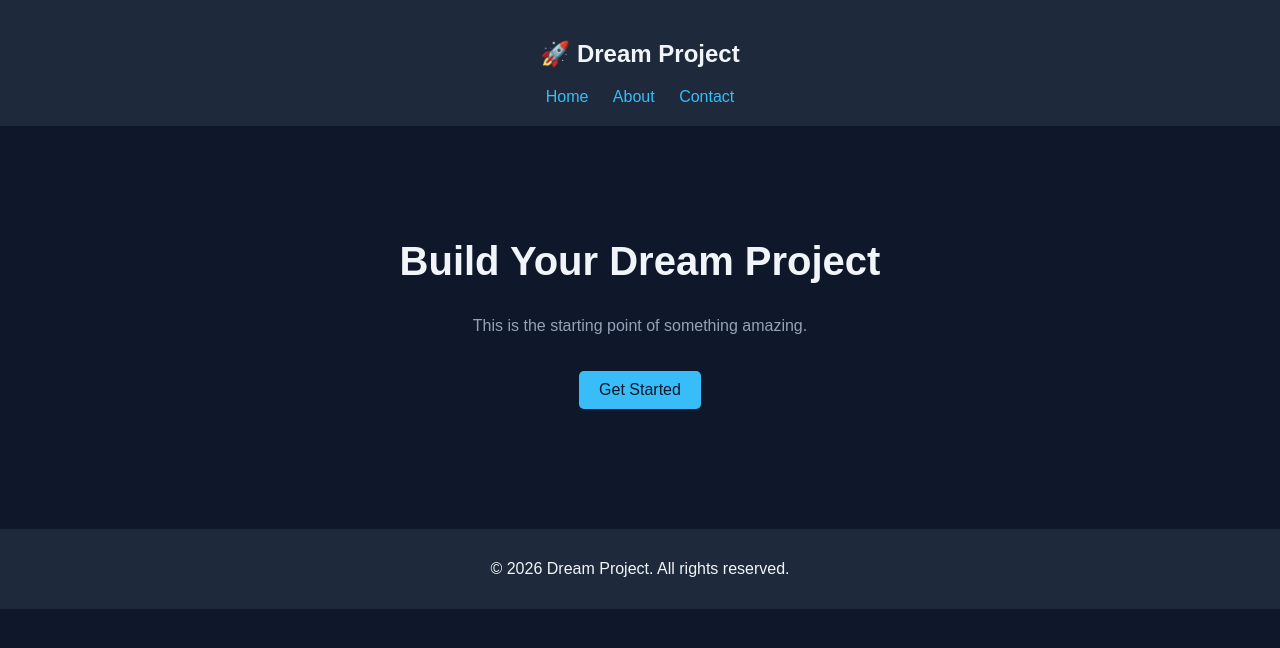
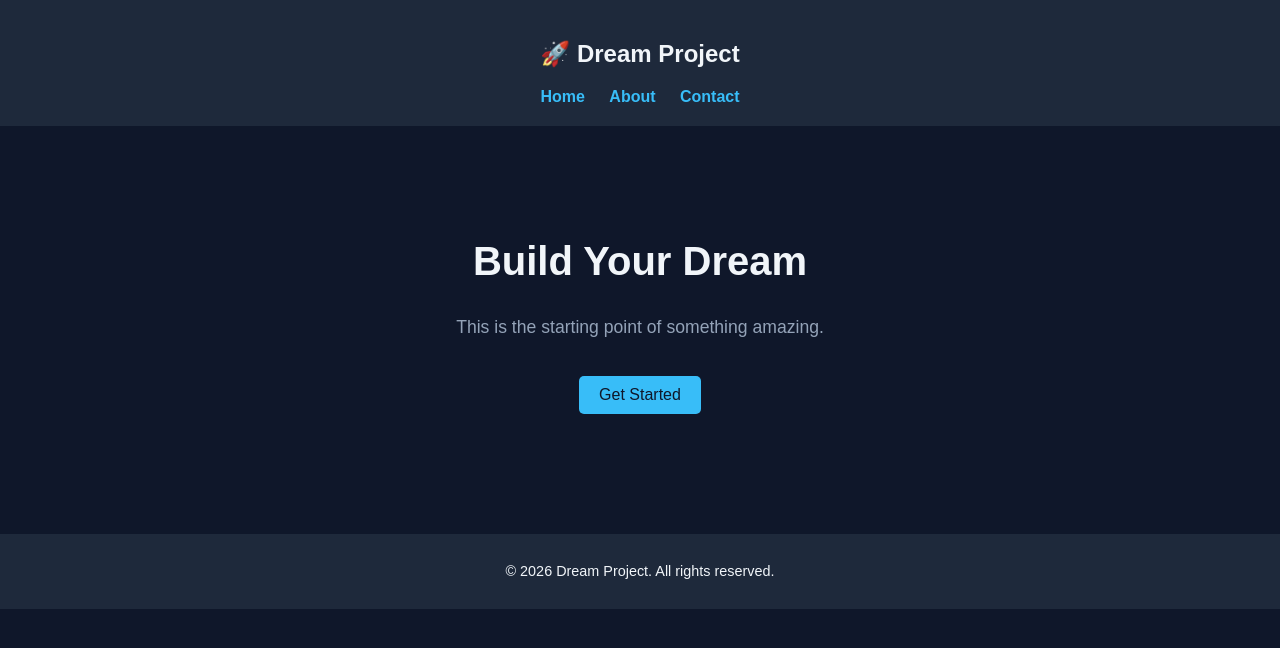
Before and after one commit to personal-practice-git/myrepo, a plain HTML site: page index.html in a window 1280 px wide. Drawn offline with Linux system fonts and the light colour scheme.

Commit message:
add css file into it

```diff
--- a/index.html
+++ b/index.html
@@ -4,54 +4,7 @@
     <meta charset="UTF-8">
     <meta name="viewport" content="width=device-width, initial-scale=1.0">
     <title>Dream Project</title>
-    <style>
-        body {
-            margin: 0;
-            font-family: Arial, sans-serif;
-            background: #0f172a;
-            color: #f1f5f9;
-            text-align: center;
-        }
-
-        header {
-            padding: 20px;
-            background: #1e293b;
-        }
-
-        nav a {
-            margin: 0 10px;
-            color: #38bdf8;
-            text-decoration: none;
-        }
-
-        .hero {
-            padding: 80px 20px;
-        }
-
-        .hero h1 {
-            font-size: 2.5rem;
-        }
-
-        .hero p {
-            color: #94a3b8;
-        }
-
-        .btn {
-            display: inline-block;
-            margin-top: 20px;
-            padding: 10px 20px;
-            background: #38bdf8;
-            color: #0f172a;
-            border-radius: 5px;
-            text-decoration: none;
-        }
-
-        footer {
-            padding: 15px;
-            background: #1e293b;
-            margin-top: 40px;
-        }
-    </style>
+    <link rel="stylesheet" href="style.css">
 </head>
 <body>
 
@@ -65,7 +18,7 @@
 </header>
 
 <section class="hero">
-    <h1>Build Your Dream Project</h1>
+    <h1>Build Your Dream</h1>
     <p>This is the starting point of something amazing.</p>
     <a href="#" class="btn">Get Started</a>
 </section>
--- /dev/null
+++ b/style.css
@@ -0,0 +1,63 @@
+/* Reset some default styles */
+body {
+    margin: 0;
+    font-family: Arial, sans-serif;
+    background: #0f172a;
+    color: #f1f5f9;
+    text-align: center;
+}
+
+/* Header */
+header {
+    padding: 20px;
+    background: #1e293b;
+}
+
+nav a {
+    margin: 0 10px;
+    color: #38bdf8;
+    text-decoration: none;
+    font-weight: bold;
+}
+
+nav a:hover {
+    text-decoration: underline;
+}
+
+/* Hero Section */
+.hero {
+    padding: 80px 20px;
+}
+
+.hero h1 {
+    font-size: 2.5rem;
+}
+
+.hero p {
+    color: #94a3b8;
+    font-size: 1.1rem;
+}
+
+/* Button */
+.btn {
+    display: inline-block;
+    margin-top: 20px;
+    padding: 10px 20px;
+    background: #38bdf8;
+    color: #0f172a;
+    border-radius: 5px;
+    text-decoration: none;
+    transition: 0.3s;
+}
+
+.btn:hover {
+    background: #0ea5e9;
+}
+
+/* Footer */
+footer {
+    padding: 15px;
+    background: #1e293b;
+    margin-top: 40px;
+    font-size: 0.9rem;
+}
```
